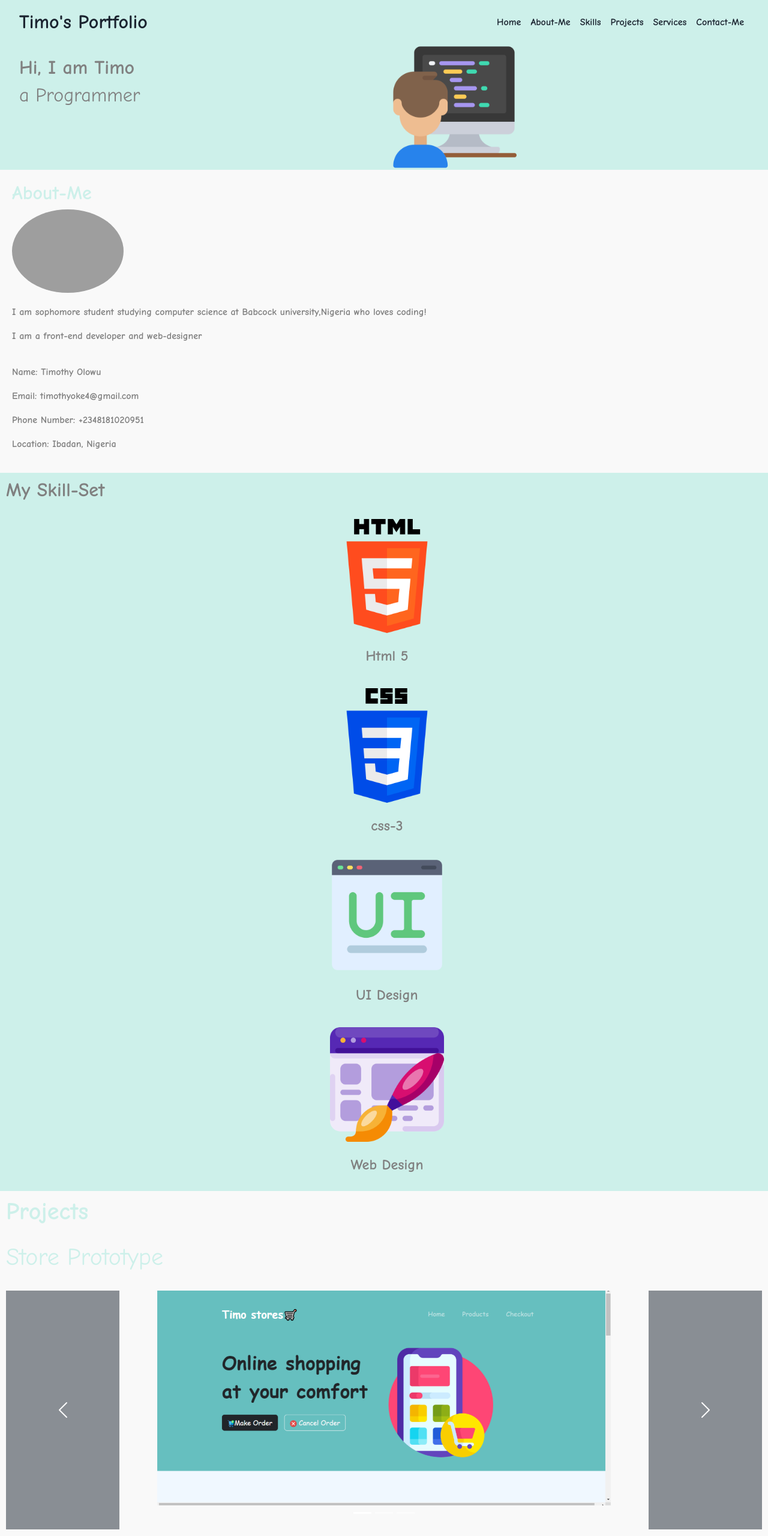
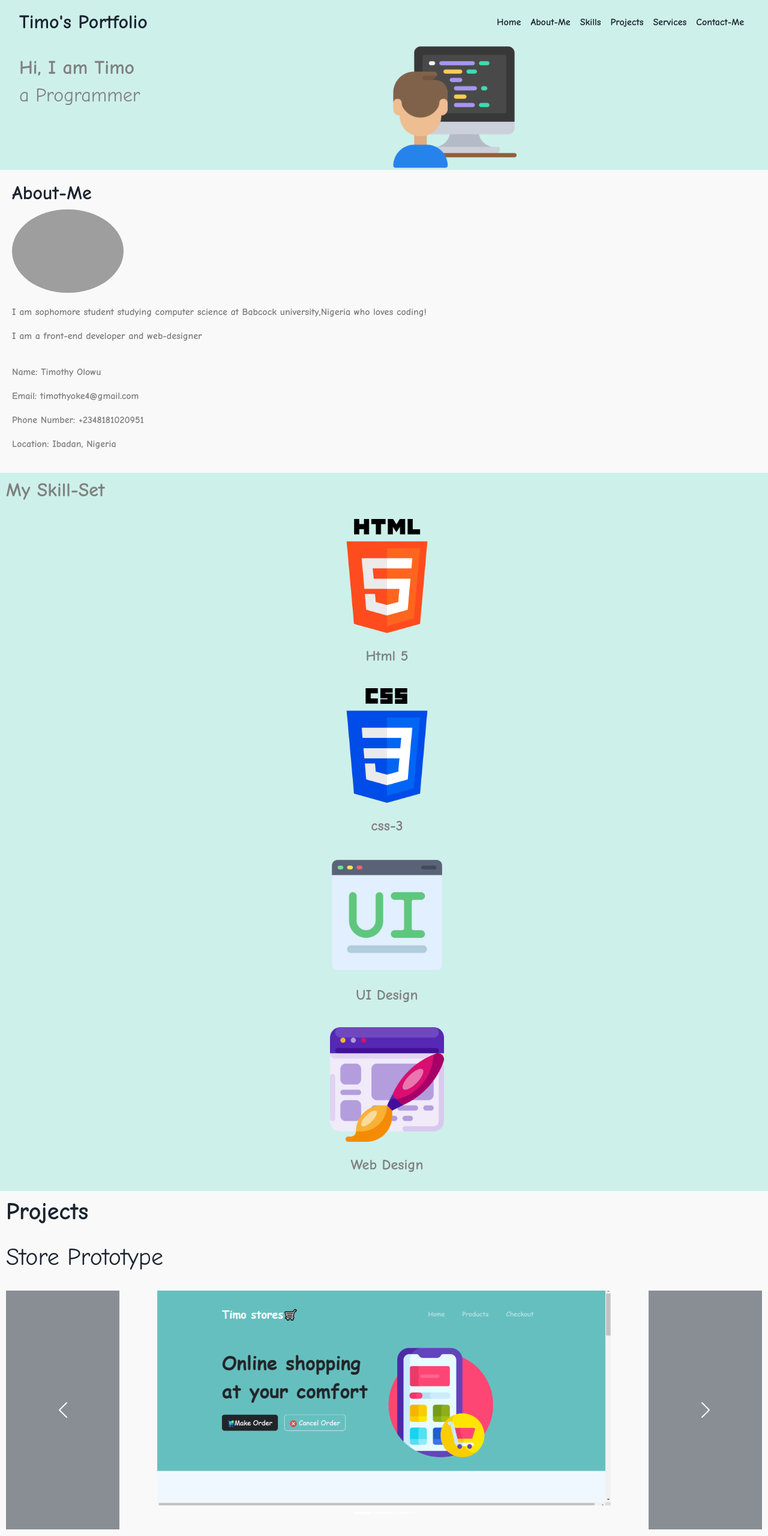
Before and after one commit to timoghene/portfolio, a plain HTML site: page index.html in a window 1280 px wide. Shown: the top 2560 px of the page at 60% size. Drawn offline with nearby package versions, Linux system fonts and the light colour scheme; grey boxes are pictures that could not be loaded.

Commit message:
Update styles.css

```diff
--- a/styles.css
+++ b/styles.css
@@ -3,7 +3,7 @@ body{
     background-color: #CDF0EA;
 }
 .color{
-    color:#CDF0EA;
+    color:#1B2430;
 }
 .custom{
     font-size: 1.5rem;
@@ -91,7 +91,7 @@ p{
 #projects{
     padding-top: 10px;
     background-color: #f9f9f9;
-    color:#CDF0EA;
+    color:#1B2430;
     padding-bottom: 30px;
     padding-left: 10px;
     padding-right: 10px;
```
